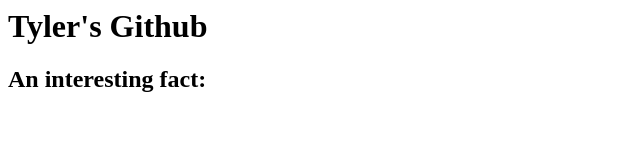
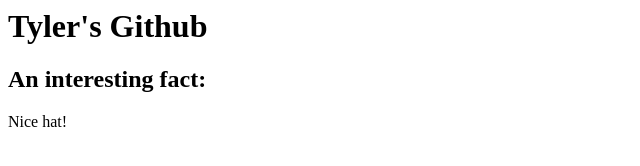
Before and after one commit to tylerrasor/tylerrasor.github.io, a plain HTML site: page index.html in a window 1280 px wide. Shown: the full height of the page, 0-640 px from the left. Drawn offline with Linux system fonts and the light colour scheme.

Commit message:
added the hat

```diff
--- a/index.html
+++ b/index.html
@@ -6,7 +6,7 @@
 	<h1>Tyler's Github</h1>
 	<h2>An interesting fact:</h2>
 	<p>
-
+		Nice hat!
 	</p>
 </body>
 </html>
```
